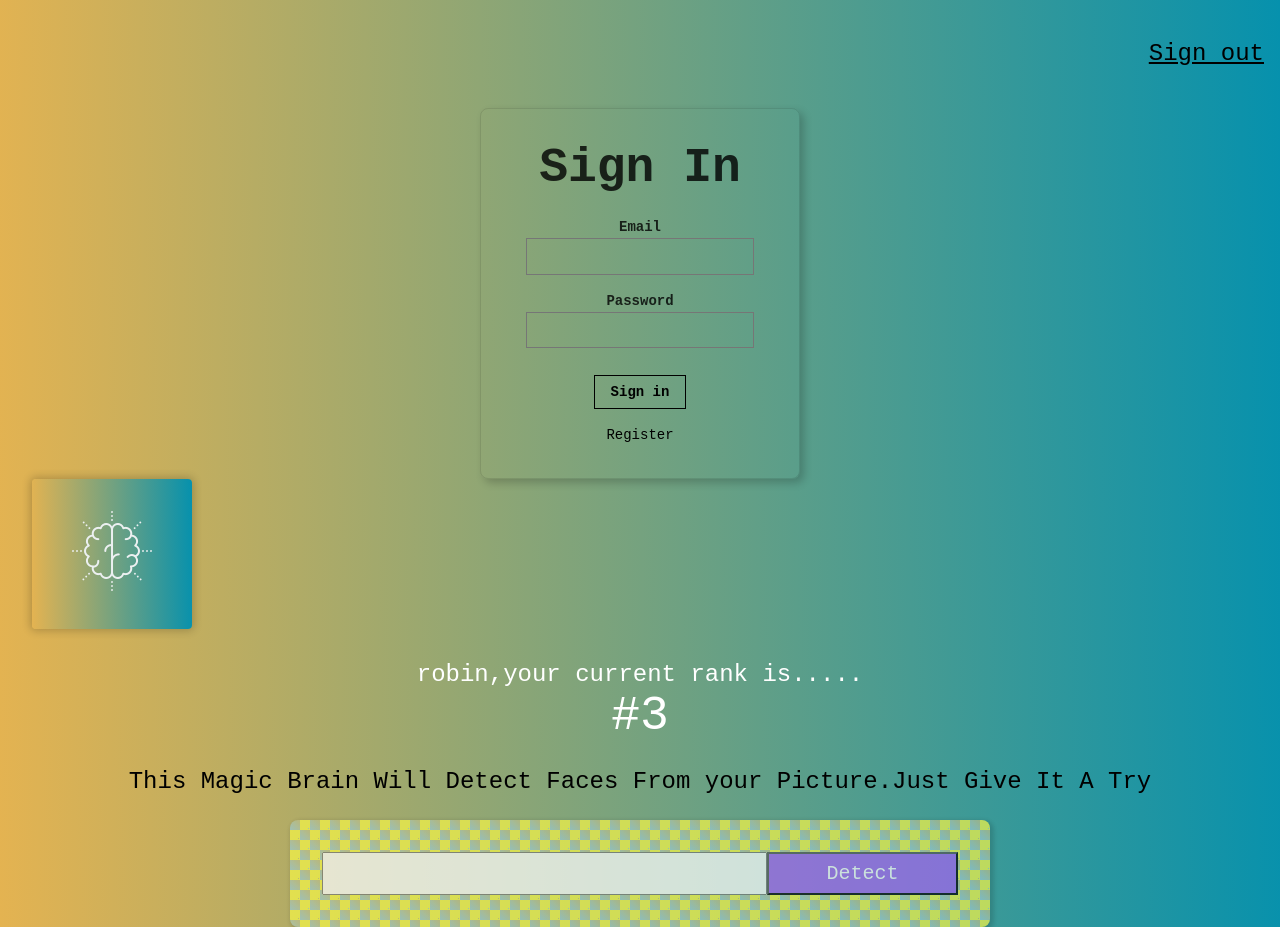
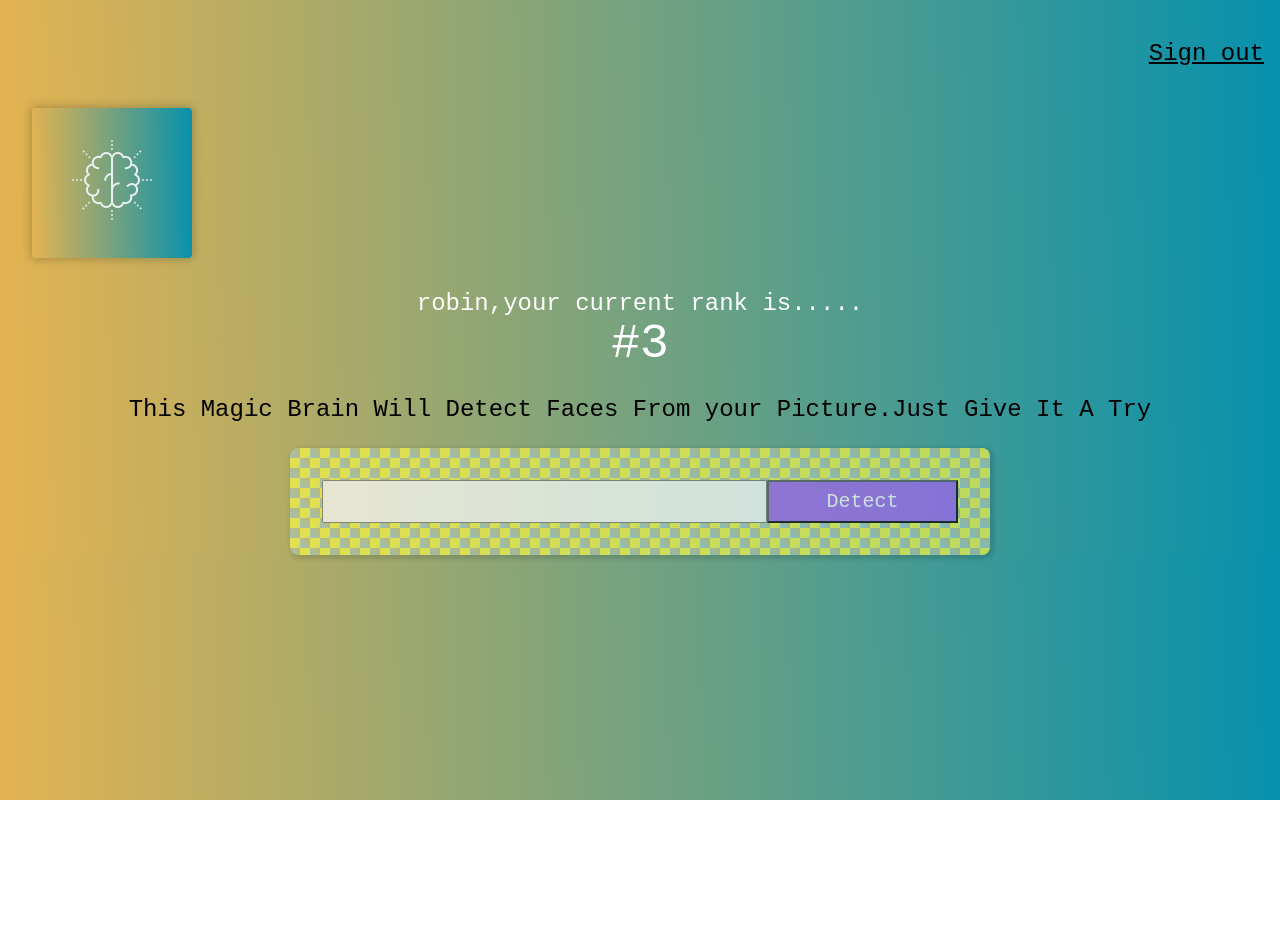
Before and after one commit to Robinkphilip/cerebro-brain, a React (Create React App) app: page / in a window 1280 px wide. After the commit the page ends 800 px from the top, so only its background shows below. Built offline with nearby package versions, Linux system fonts and the light colour scheme; what clarifai would draw is missing.

Commit message:
Routes are added for signin and sign out

```diff
--- a/src/App.js
+++ b/src/App.js
@@ -21,6 +21,7 @@
       input: "",
       imgUrl: "",
       box: {},
+      route: "",
     };
   }
   onInputChange = (event) => {
@@ -55,11 +56,18 @@
         )
       );
   };
+  onRouteChange = (route) => {
+    this.setState({ route: route });
+  };
+
   render() {
     return (
       <div className="App">
-        <Navigation />
-        <Signin />
+        {this.state.route === "signin" ? (
+          <Signin onRouteChange={this.onRouteChange} />
+        ) : (
+          <div>
+            <Navigation onRouteChange={this.onRouteChange} />
             <Logo />
             <Rank />
             <ImageLinkForm
@@ -68,6 +76,8 @@
             />
             <FaceRecogintion imgUrl={this.state.imgUrl} box={this.state.box} />
           </div>
+        )}
+      </div>
     );
   }
 }
--- a/src/components/Navigation /Navigation.js
+++ b/src/components/Navigation /Navigation.js
@@ -1,5 +1,5 @@
 import React from "react";
-const Navigation = () => {
+const Navigation = ({ onRouteChange }) => {
   return (
     <nav
       style={{
@@ -7,7 +7,12 @@
         justifyContent: "flex-end",
       }}
     >
-      <p className="f3 link dim black underline pa3 pointer">Sign out</p>
+      <p
+        onClick={() => onRouteChange("signin")}
+        className="f3 link dim black underline pa3 pointer"
+      >
+        Sign out
+      </p>
     </nav>
   );
 };
--- a/src/components/Signin/Signin.js
+++ b/src/components/Signin/Signin.js
@@ -1,6 +1,6 @@
 import React from "react";
 
-const Signin = () => {
+const Signin = ({ onChangeRoute }) => {
   return (
     <article className="br3 ba  b--black-10 mv-4 w-100 w-50-m w-25-l mw6 shadow-5 center">
       <main className="pa4 black-80">
@@ -32,6 +32,7 @@
           </fieldset>
           <div className="">
             <input
+              onClick={() => onChangeRoute("home")}
               className="b ph3 pv2 input-reset ba b--black bg-transparent grow pointer f6 dib"
               type="submit"
               value="Sign in"
```
Lines whose indentation alone changed are shown as unchanged.
